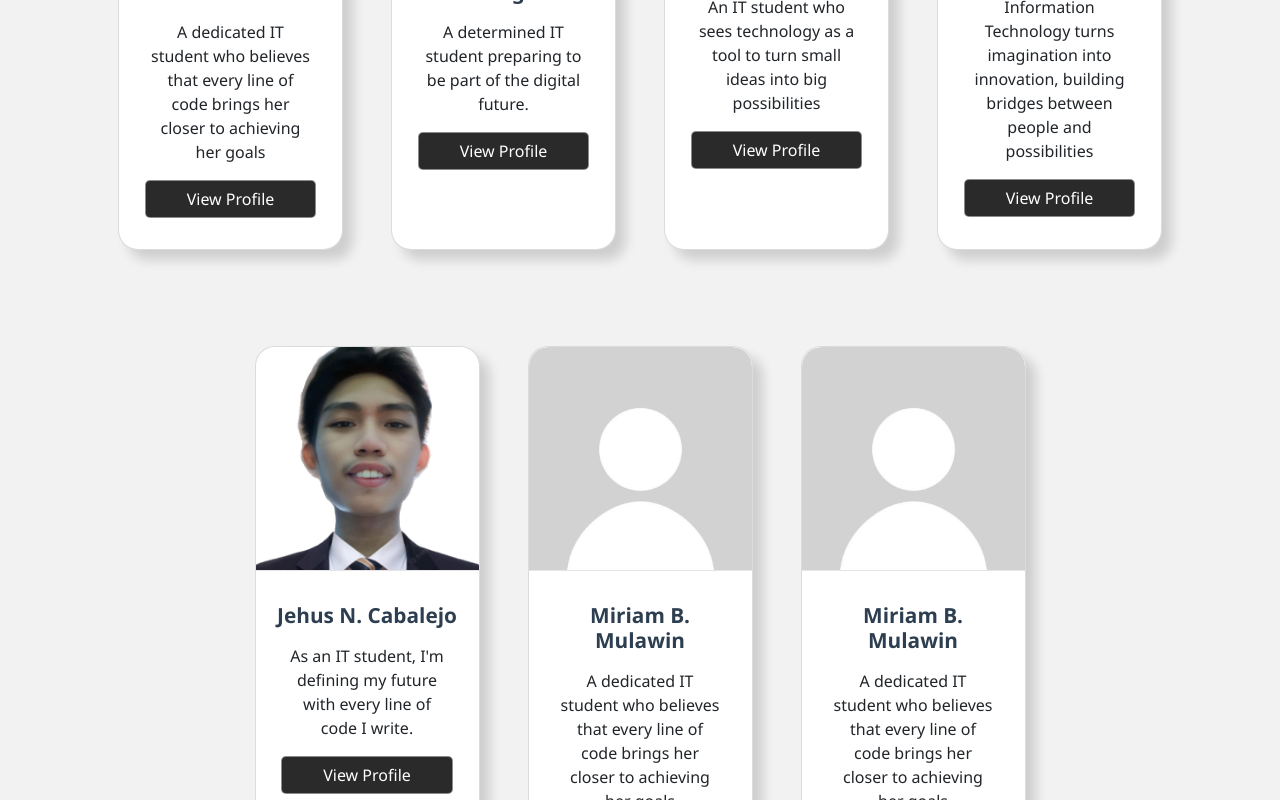
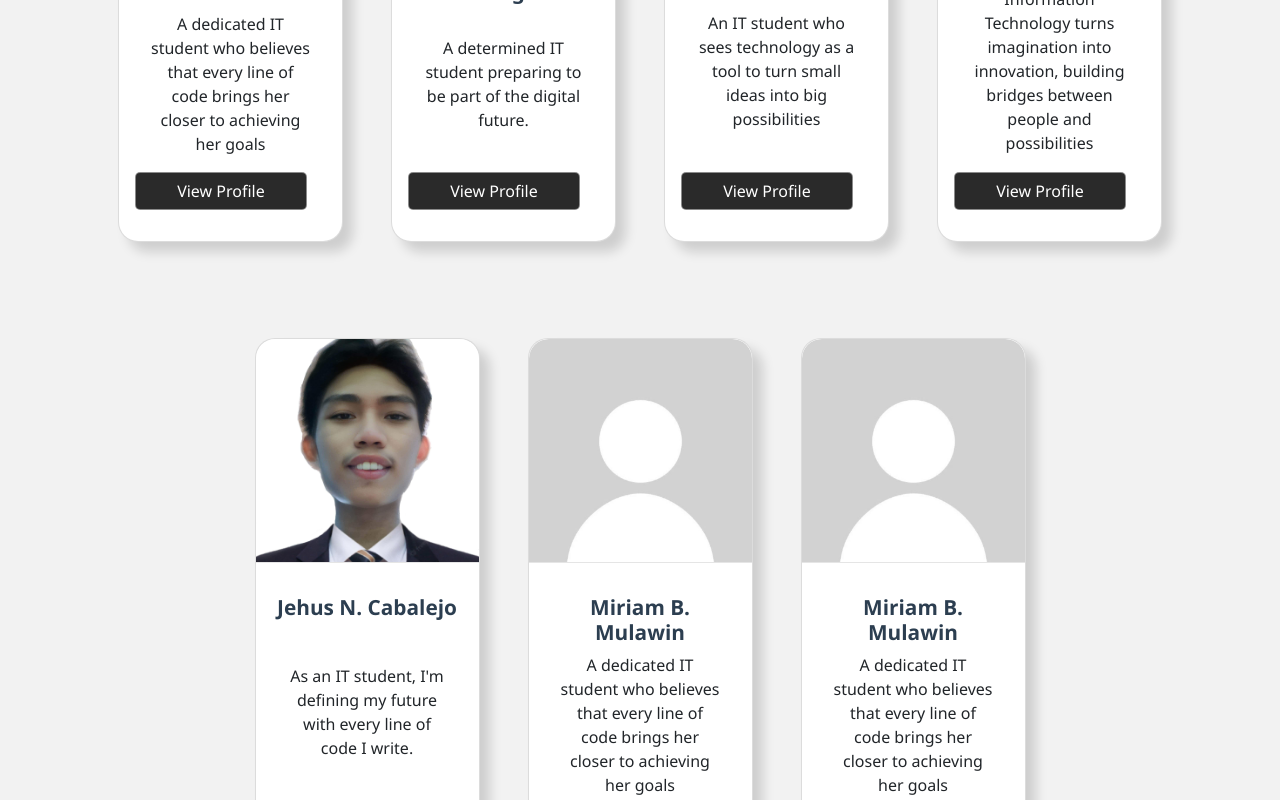
Before and after one commit to miriammulawin/GROUP-PROJECT, a React app: page / in a window 1280 px wide. Shown: the part 1120-1920 px from the top of the page. Built offline with nearby package versions, Linux system fonts and the light colour scheme; the HTML template or start-up script is replaced by a standard one.

Commit message:
fix allignment of buttons

```diff
--- a/src/About.jsx
+++ b/src/About.jsx
@@ -35,7 +35,7 @@ return (
               <img src={mir} alt="" className="image card-img-top" />
               <div className="card-body text-center mt-3 bdy">
                 <h6>Miriam B. Mulawin</h6>
-                <p className="description px-3 mt-3">
+                <p className="description px-3">
                   A dedicated IT student who believes that every line of code
                   brings her closer to achieving her goals
                 </p>
@@ -50,7 +50,7 @@ return (
               <img src={rose} alt="" className="image card-img-top" />
               <div className="card-body text-center mt-3 bdy">
                 <h6>Rose Bren A. Dungo</h6>
-                <p className="description px-3 mt-3">
+                <p className="description px-3">
                  A determined IT student preparing to be part of the digital future.
                 </p>
                 <button className="btn">View Profile</button>
@@ -64,7 +64,7 @@ return (
               <img src={jaz} alt="" className="image card-img-top" />
               <div className="card-body text-center mt-3 bdy">
                 <h6>Jazmine L. Cruz</h6>
-                <p className="description px-3 mt-3">
+                <p className="description px-3">
                  An IT student who sees technology as a tool to
                  turn small ideas into big possibilities
                 </p>
@@ -79,7 +79,7 @@ return (
               <img src={je} alt="" className="image card-img-top" />
               <div className="card-body text-center mt-3 bdy">
                 <h6>Maryje M. Clasin</h6>
-                <p className="description px-3 mt-3">
+                <p className="description px-3">
                   Information Technology turns imagination into innovation,
                   building bridges between people and possibilities
                 </p>
@@ -96,7 +96,7 @@ return (
               <img src={jii} alt="" className="image card-img-top" />
               <div className="card-body text-center mt-3 bdy">
                 <h6>Jehus N. Cabalejo</h6>
-                <p className="description px-3 mt-3">
+                <p className="description px-3">
                   As an IT student, I'm defining my future with every line of code I write.
                 </p>
                 <button className="btn">View Profile</button>
@@ -110,7 +110,7 @@ return (
               <img src={im1} alt="" className="image card-img-top" />
               <div className="card-body text-center mt-3 bdy ">
                 <h6>Miriam B. Mulawin</h6>
-                <p className="description px-3 mt-3">
+                <p className="description px-3">
                   A dedicated IT student who believes that every line of code
                   brings her closer to achieving her goals
                 </p>
@@ -125,7 +125,7 @@ return (
               <img src={im1} alt="" className="image card-img-top" />
               <div className="card-body text-center mt-3 bdy">
                 <h6>Miriam B. Mulawin</h6>
-                <p className="description px-3 mt-3">
+                <p className="description px-3 ">
                   A dedicated IT student who believes that every line of code
                   brings her closer to achieving her goals
                 </p>
--- a/src/App.jsx
+++ b/src/App.jsx
@@ -12,7 +12,6 @@ function App() {
      <Home/>
      <About/>
      <Contact/>
-
     </>
   );
 }
--- a/src/index.css
+++ b/src/index.css
@@ -1,7 +1,7 @@
 body {
-  background-color:#F2F2F2;
+  background-color: #f2f2f2;
   /* background-color: #c9c9c923; */
-  font-family: 'Segoe UI', sans-serif;
+  font-family: "Segoe UI", sans-serif;
   overflow-x: hidden;
 }
 
@@ -21,19 +21,17 @@ nav {
   color: #152962;
 }
 
-
 .bn {
   background-color: white;
   margin-top: -30px;
   padding: 0 150px 0 150px;
 }
 
-.bn p{
-  font-weight:500;
+.bn p {
+  font-weight: 500;
 }
 
-
-.banner img{
+.banner img {
   margin-top: 93px;
   width: 100%;
   height: auto;
@@ -43,26 +41,24 @@ nav {
   filter: brightness(30%);
 }
 
-.banner img:hover{
+.banner img:hover {
   filter: brightness(28%);
 }
-.learnmore{
 
+.learnmore {
   padding: 10px;
   background-color: rgba(255, 255, 255, 0);
   color: rgba(255, 255, 255, 0.745);
   border: 1px solid rgba(255, 255, 255, 0.673);
   border-radius: 5px;
   transition: transform 0.4s ease, box-shadow 0.4s ease;
-
 }
 
-.learnmore:hover{
+.learnmore:hover {
   background-color: #ffffff00;
   color: rgb(255, 255, 255);
   transform: scale(1.05);
 }
-
 
 .bdy h6 {
   font-weight: bold;
@@ -70,17 +66,16 @@ border-radius: 5px;
   color: #2c3e50;
 }
 
-
 .image {
   border-radius: 20px 20px 0 0;
-  border-bottom: 1px solid rgba(0,0,0,0.1);
+  border-bottom: 1px solid rgba(0, 0, 0, 0.1);
   transition: opacity 0.3s ease;
 }
 .card {
   height: 100%;
   background-color: #ffffff;
   border: 1px solid rgba(117, 117, 117, 0.252);
-  box-shadow: 10px 10px 12px rgba(0,0,0,0.15);
+  box-shadow: 10px 10px 12px rgba(0, 0, 0, 0.15);
   border-radius: 20px;
   overflow: hidden;
   transition: transform 0.4s ease, box-shadow 0.4s ease;
@@ -88,14 +83,19 @@ border-radius: 5px;
 
 .card:hover {
   transform: scale(1.05);
-  box-shadow: 0 12px 20px rgba(0,0,0,0.2);
+  box-shadow: 0 12px 20px rgba(0, 0, 0, 0.2);
 }
 
 .card:hover .image {
   opacity: 0.9;
 }
 
-.btn{
+.card-body {
+  display: flex;
+  flex-direction: column;
+  justify-content: space-between;
+}
+.btn {
   border-radius: 5px;
   background-color: #000000d5;
   color: rgb(255, 255, 255);
@@ -104,29 +104,27 @@ border-radius: 5px;
   margin-bottom: 15px;
 }
 
-.btn:hover{
+.btn:hover {
   background-color: #000000;
   color: white;
-
 }
 
-
-.contact{
+.contact {
   border-top: 1px solid rgb(168, 168, 168);
   padding-top: 35px;
   background-color: #ffffff;
 }
 
-.ctitle{
+.ctitle {
   font-size: 1.5rem;
   font-weight: 700;
 }
-.id-container{
+.id-container {
   background-color: #ffffff;
   padding: 15px 15px 0 15px;
 }
-.contact-card{
 
+.contact-card {
   border: 1px solid rgba(0, 0, 0, 0.371);
   display: flex;
   padding: 25px;
@@ -135,23 +133,22 @@ border-radius: 5px;
   transition: transform 0.4s ease, box-shadow 0.4s ease;
 }
 
-.contact-card img{
+.contact-card img {
   width: 80px;
   border-radius: 50%;
   border: 1px solid rgba(0, 0, 0, 0.323);
   box-shadow: 2px 2px 1px rgba(0, 0, 0, 0.115);
 }
 
-.info{
+.info {
   margin: 20px 20px 0 40px;
-
 }
 
-.h{
+.h {
   border-top: 1px solid rgba(0, 0, 0, 0.323);
 }
 
-.contact-card:hover{
+.contact-card:hover {
   background-color: #f5f5f5;
   transform: scale(1.04);
 }
```
Lines whose indentation alone changed are shown as unchanged.
